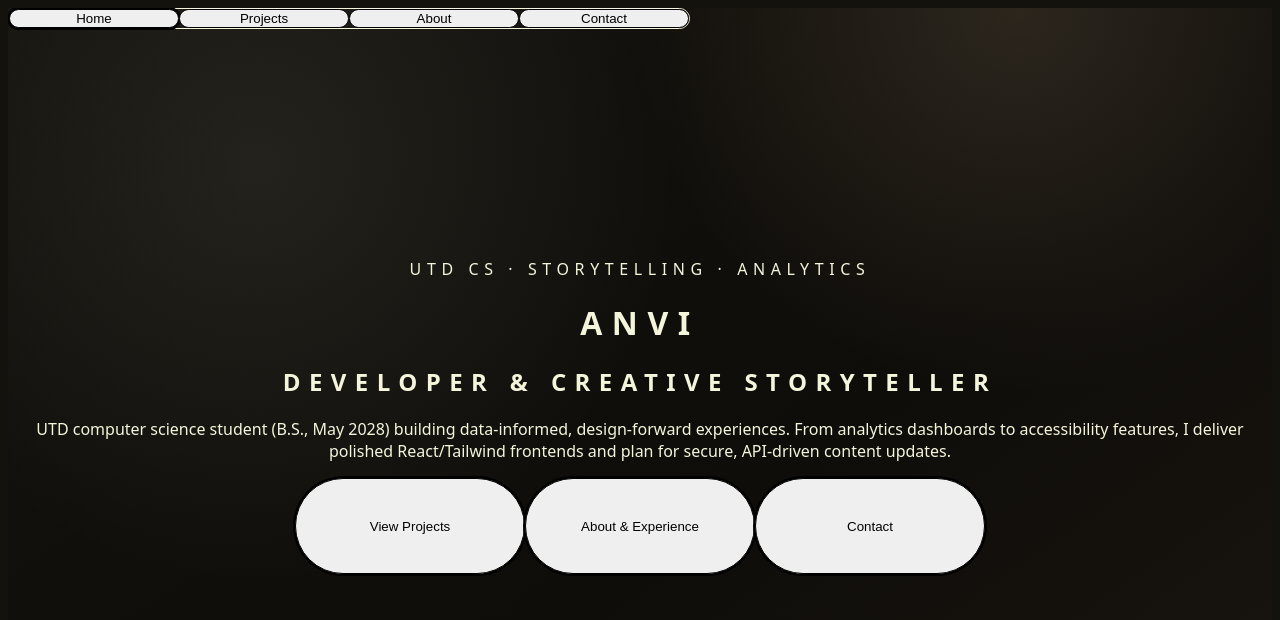
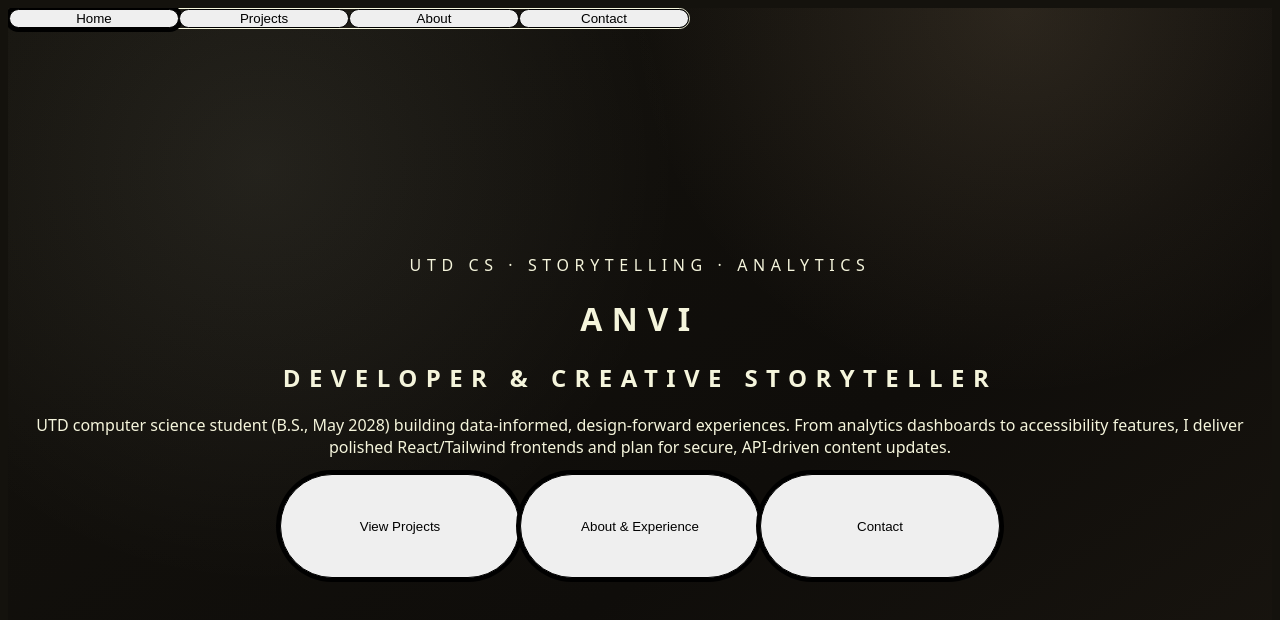
Before and after one commit to anvisiddabhattuni/anvi-portfolio, a React (Vite) app: page / in a window 1280 px wide. Shown: the top 620 px of the page. Built offline with nearby package versions, Linux system fonts and the light colour scheme.

Commit message:
Intensify palette on buttons with solid fills and rings

```diff
--- a/src/App.jsx
+++ b/src/App.jsx
@@ -106,17 +106,17 @@ export default function App() {
     >
       {/* Top tab nav */}
       <header className="absolute top-8 left-0 right-0 flex justify-center px-4">
-        <nav className="flex items-center gap-8 sm:gap-10 bg-ink/70 backdrop-blur border border-meadow/40 rounded-full px-12 sm:px-14 py-6 text-2xl sm:text-3xl uppercase tracking-widerish shadow-2xl shadow-black/40">
+        <nav className="flex items-center gap-8 sm:gap-10 bg-ink/80 backdrop-blur border border-meadow/60 rounded-full px-12 sm:px-14 py-6 text-2xl sm:text-3xl uppercase tracking-widerish shadow-2xl shadow-black/40">
           {tabs.map((tab) => (
             <button
               key={tab.id}
               type="button"
               onClick={() => setActiveTab(tab.id)}
               aria-pressed={activeTab === tab.id}
-              className={`px-12 sm:px-16 py-5 sm:py-6 min-w-[170px] sm:min-w-[200px] rounded-full font-semibold transition transform duration-150 active:scale-95 shadow-lg ${
+              className={`px-14 sm:px-18 py-5 sm:py-6 min-w-[170px] sm:min-w-[200px] rounded-full font-semibold transition transform duration-150 active:scale-95 shadow-lg border ${
                 activeTab === tab.id
-                  ? "bg-bone text-ink border border-ink/20 ring-2 ring-meadow/50 shadow-meadow/60"
-                  : "bg-bone/15 text-bone border border-bone/40 hover:bg-meadow hover:text-ink hover:border-meadow/70"
+                  ? "bg-meadow text-ink border-meadow ring-4 ring-bone/60 shadow-meadow/70"
+                  : "bg-bone text-ink border-bone/70 hover:bg-meadow hover:text-ink hover:border-meadow"
               }`}
             >
               {tab.label}
@@ -145,25 +145,25 @@ export default function App() {
               UTD computer science student (B.S., May 2028) building data-informed, design-forward experiences. From analytics dashboards to accessibility features, I deliver polished React/Tailwind frontends and plan for secure, API-driven content updates.
             </p>
 
-            <div className="flex items-center justify-center gap-14 mt-14 text-[30px] sm:text-[36px] tracking-widerish uppercase flex-wrap">
+            <div className="flex items-center justify-center gap-16 mt-16 text-[30px] sm:text-[36px] tracking-widerish uppercase flex-wrap">
               <button
                 type="button"
                 onClick={() => setActiveTab("projects")}
-                className="bg-bone text-ink border border-meadow/80 ring-2 ring-meadow/40 px-16 sm:px-20 py-9 sm:py-11 rounded-full hover:bg-meadow hover:text-ink transition transform duration-150 active:scale-95 shadow-2xl shadow-black/35 font-semibold min-w-[230px] sm:min-w-[260px] min-h-[96px]"
+                className="bg-gradient-to-r from-meadow via-bone to-meadow text-ink border border-meadow/80 ring-4 ring-bone/50 px-18 sm:px-22 py-10 sm:py-12 rounded-full hover:from-bone hover:via-meadow hover:to-bone transition transform duration-150 active:scale-95 shadow-2xl shadow-black/35 font-semibold min-w-[240px] sm:min-w-[280px] min-h-[104px]"
               >
                 View Projects
               </button>
               <button
                 type="button"
                 onClick={() => setActiveTab("about")}
-                className="bg-bone text-ink border border-meadow/80 ring-2 ring-meadow/40 px-16 sm:px-20 py-9 sm:py-11 rounded-full hover:bg-meadow hover:text-ink transition transform duration-150 active:scale-95 shadow-2xl shadow-black/35 font-semibold min-w-[230px] sm:min-w-[260px] min-h-[96px] mt-4 md:mt-0"
+                className="bg-gradient-to-r from-meadow via-bone to-meadow text-ink border border-meadow/80 ring-4 ring-bone/50 px-18 sm:px-22 py-10 sm:py-12 rounded-full hover:from-bone hover:via-meadow hover:to-bone transition transform duration-150 active:scale-95 shadow-2xl shadow-black/35 font-semibold min-w-[240px] sm:min-w-[280px] min-h-[104px] mt-4 md:mt-0"
               >
                 About & Experience
               </button>
               <button
                 type="button"
                 onClick={() => setActiveTab("contact")}
-                className="bg-bone text-ink border border-meadow/80 ring-2 ring-meadow/40 px-16 sm:px-20 py-9 sm:py-11 rounded-full hover:bg-meadow hover:text-ink transition transform duration-150 active:scale-95 shadow-2xl shadow-black/35 font-semibold min-w-[230px] sm:min-w-[260px] min-h-[96px]"
+                className="bg-gradient-to-r from-meadow via-bone to-meadow text-ink border border-meadow/80 ring-4 ring-bone/50 px-18 sm:px-22 py-10 sm:py-12 rounded-full hover:from-bone hover:via-meadow hover:to-bone transition transform duration-150 active:scale-95 shadow-2xl shadow-black/35 font-semibold min-w-[240px] sm:min-w-[280px] min-h-[104px]"
               >
                 Contact
               </button>
@@ -326,7 +326,7 @@ export default function App() {
             <button
               type="button"
               onClick={() => setActiveTab("projects")}
-              className="mt-10 border border-meadow/80 ring-2 ring-meadow/40 bg-bone text-ink px-20 py-10 rounded-full text-2xl uppercase tracking-widerish hover:bg-meadow hover:text-ink transition transform duration-150 active:scale-95 shadow-2xl shadow-black/35 font-bold"
+              className="mt-10 border border-meadow/80 ring-4 ring-bone/50 bg-gradient-to-r from-meadow via-bone to-meadow text-ink px-22 py-11 rounded-full text-2xl uppercase tracking-widerish hover:from-bone hover:via-meadow hover:to-bone transition transform duration-150 active:scale-95 shadow-2xl shadow-black/35 font-bold"
             >
               View Projects
             </button>
```
